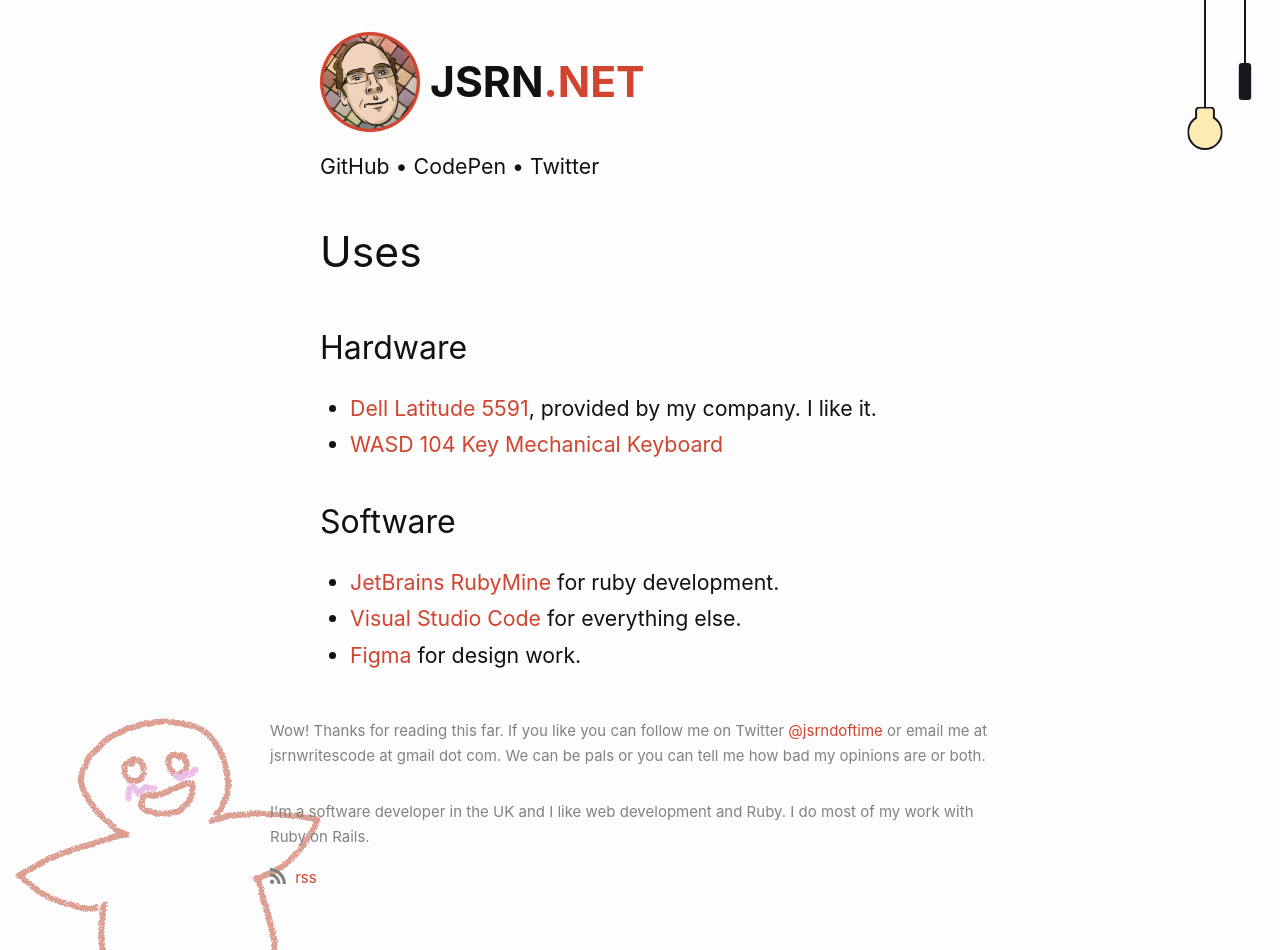
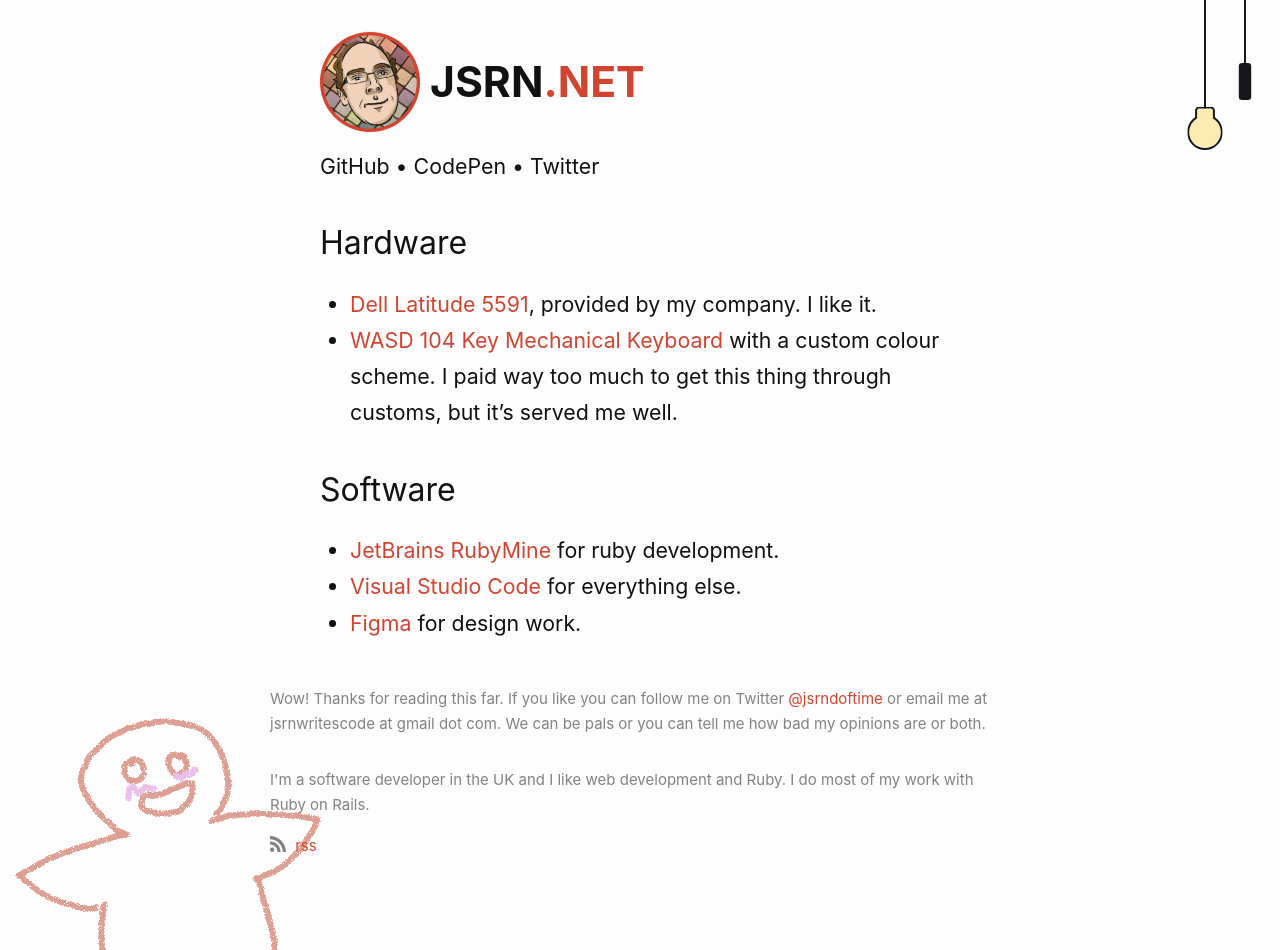
Before and after one commit to jsrn/jsrn.github.io, a Jekyll site: the page built from uses.md, in a window 1280 px wide and 950 px high. Built offline with Jekyll 4.4.1, drawn with Linux system fonts in a browser that asks for light colours; our own code applies the rules of GitHub Pages for plain Markdown files.

Commit message:
Update uses.md

```diff
--- a/uses.md
+++ b/uses.md
@@ -2,12 +2,10 @@
 layout: page
 ---
 
-# Uses
-
 ## Hardware
 
 * [Dell Latitude 5591](https://www.dell.com/en-uk/work/shop/laptops/latitude-5591/spd/latitude-15-5591-laptop), provided by my company. I like it.
-* [WASD 104 Key Mechanical Keyboard](http://www.wasdkeyboards.com/index.php/products/mechanical-keyboard/wasd-v3-104-key-custom-mechanical-keyboard.html)
+* [WASD 104 Key Mechanical Keyboard](http://www.wasdkeyboards.com/index.php/products/mechanical-keyboard/wasd-v3-104-key-custom-mechanical-keyboard.html) with a custom colour scheme. I paid way too much to get this thing through customs, but it's served me well.
 
 ## Software
 
```
